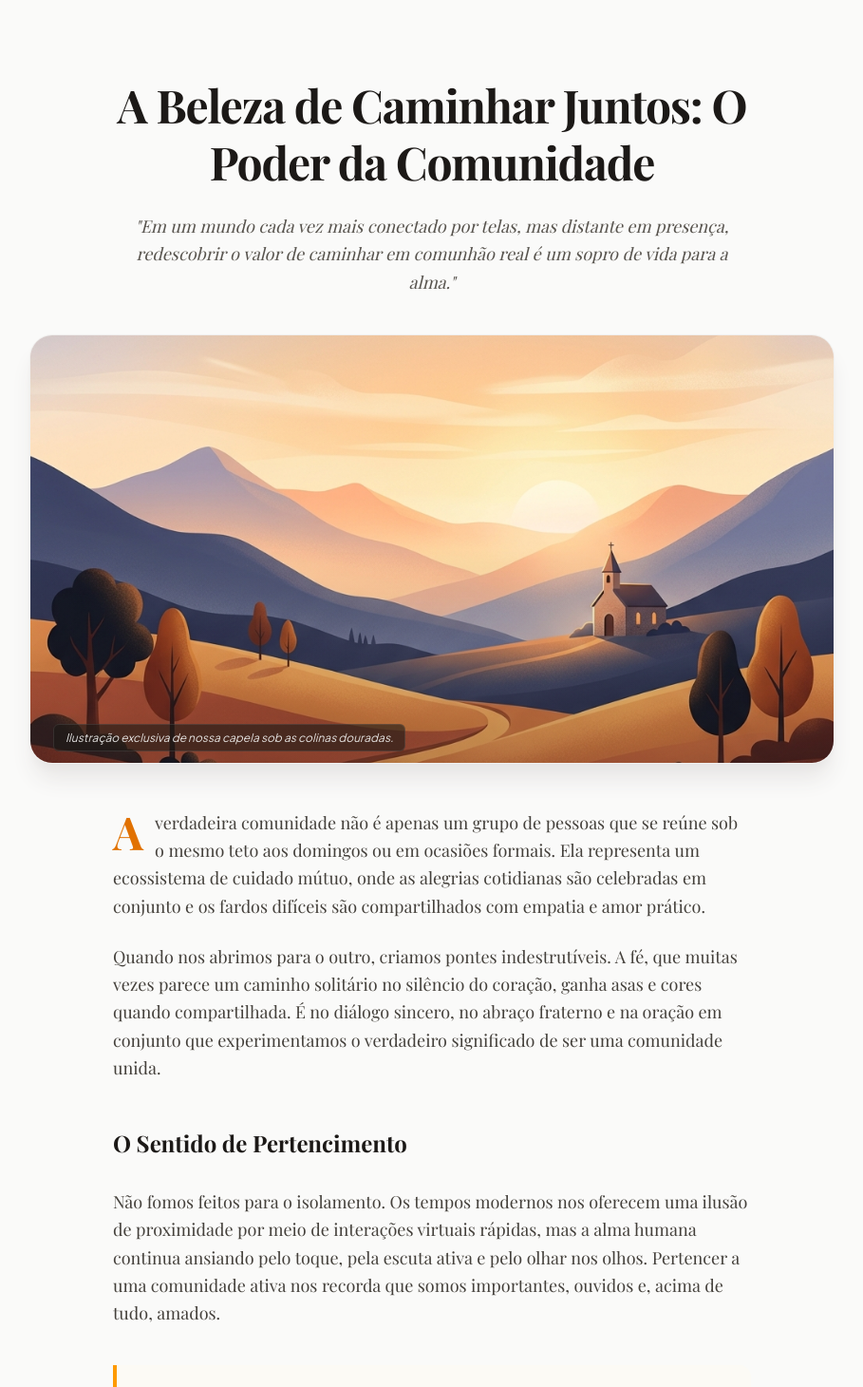
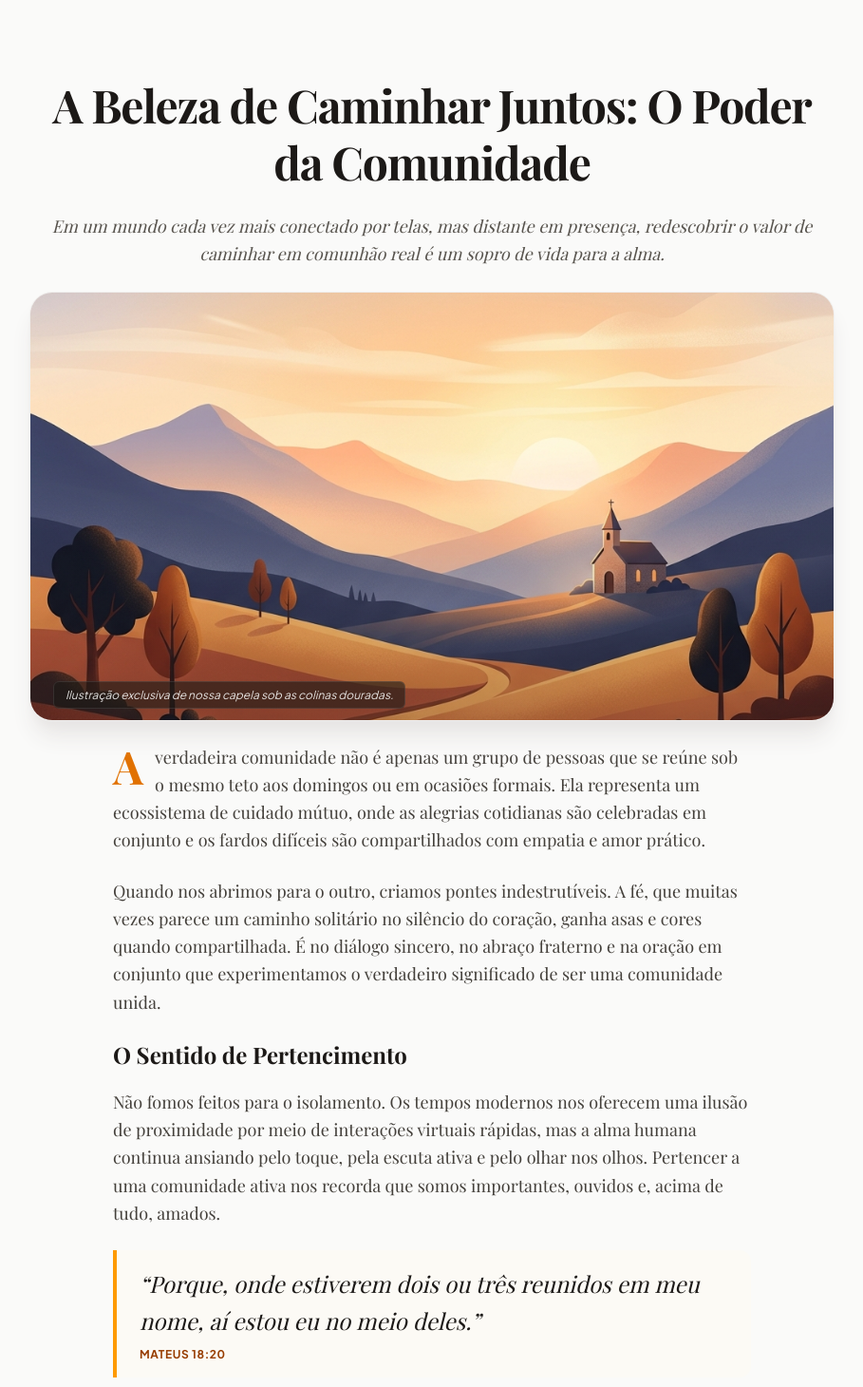
Before and after one commit to Felipe-Monte/exposicao, a Next.js app: page / in a window 1280 px wide. Shown: the top 1460 px of the page at 95% size, without its empty margins (185-1094 px from the left). Built offline with nearby package versions, Linux system fonts and the light colour scheme; a web font is replaced by a local one.

Commit message:
styles: adjust styles article

```diff
--- a/app/page.tsx
+++ b/app/page.tsx
@@ -8,20 +8,20 @@ export default function Home() {
       <main className="max-w-4xl mx-auto px-6 py-12 md:py-20">
         <article className="relative">
           {/* Header info */}
-          <div className="text-center max-w-2xl mx-auto mb-10">
-            <h1 className="font-serif text-3xl sm:text-4xl md:text-5xl font-bold tracking-tight text-stone-900 leading-tight mb-6">
+          <div className="text-center max-w-full mx-auto mb-6">
+            <h1 className="font-serif text-[25px] sm:text-4xl md:text-5xl font-bold tracking-tight text-stone-900 leading-tight mb-6">
               A Beleza de Caminhar Juntos: O Poder da Comunidade
             </h1>
 
             <p className="text-stone-600 text-lg leading-relaxed mb-6 font-serif italic">
-              "Em um mundo cada vez mais conectado por telas, mas distante em
+              Em um mundo cada vez mais conectado por telas, mas distante em
               presença, redescobrir o valor de caminhar em comunhão real é um
-              sopro de vida para a alma."
+              sopro de vida para a alma.
             </p>
           </div>
 
           {/* Hero Cover Image Container */}
-          <div className="relative rounded-2xl md:rounded-3xl overflow-hidden shadow-xl shadow-stone-200 border border-stone-200/50 mb-12 group">
+          <div className="relative rounded-2xl md:rounded-3xl overflow-hidden shadow-xl shadow-stone-200 border border-stone-200/50 mb-6 group">
             <div className="absolute inset-0 bg-linear-to-t from-stone-900/40 via-transparent to-transparent opacity-60 z-10 pointer-events-none" />
             <img
               src="/artigo_comunidade.png"
@@ -56,7 +56,7 @@ export default function Home() {
               </p>
 
               {/* Subheading */}
-              <h2 className="font-serif text-2xl font-bold text-stone-900 pt-6 pb-2">
+              <h2 className="font-serif text-2xl font-bold text-stone-900 my-5">
                 O Sentido de Pertencimento
               </h2>
 
@@ -70,7 +70,7 @@ export default function Home() {
               </p>
 
               {/* Pull Quote */}
-              <blockquote className="border-l-4 border-amber-500 pl-6 my-10 font-serif italic text-stone-900 text-xl sm:text-2xl leading-relaxed bg-amber-50/30 py-4 pr-4 rounded-r-xl">
+              <blockquote className="border-l-4 border-amber-500 pl-6 my-6 font-serif italic text-stone-900 text-xl sm:text-2xl leading-relaxed bg-amber-50/30 py-4 pr-4 rounded-r-xl">
                 &ldquo;Porque, onde estiverem dois ou três reunidos em meu nome,
                 aí estou eu no meio deles.&rdquo;
                 <span className="block not-italic text-xs font-sans font-bold uppercase tracking-wider text-amber-800 mt-2">
```
